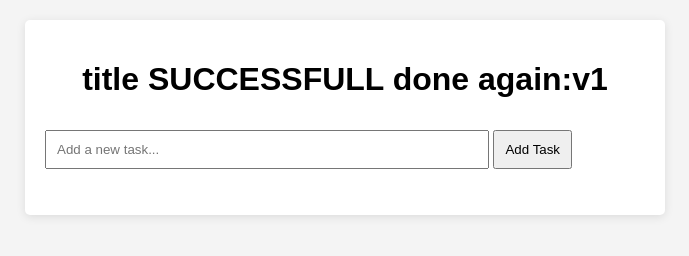
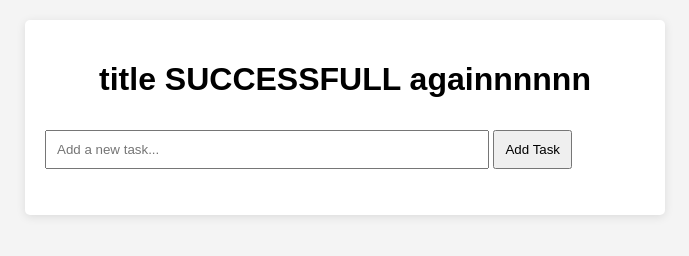
Before and after one commit to ArunKhrishna/To-Do-App-V, a website: page TodoApp/index.html in a window 1280 px wide. Shown: the whole page, without its empty margins (295-984 px from the left). Drawn offline with Linux system fonts and the light colour scheme.

Commit message:
updated again

```diff
--- a/TodoApp/index.html
+++ b/TodoApp/index.html
@@ -8,7 +8,7 @@
 </head>
 <body>
     <div id="app">
-        <h1>title SUCCESSFULL done again:v1</h1>
+        <h1>title SUCCESSFULL againnnnnn</h1>
         <input type="text" id="task-input" placeholder="Add a new task...">
         <button id="add-task-btn">Add Task</button>
         <ul id="task-list"></ul> <!-- List to display tasks -->
```
